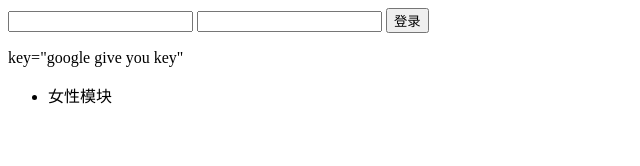
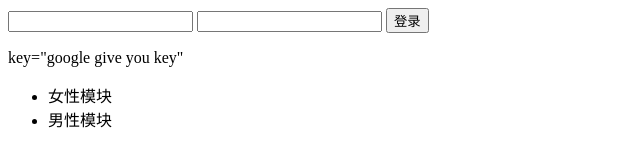
Before and after one commit to Mrslian/jd, a plain HTML site: page index.html in a window 1280 px wide. Shown: the whole page, without its empty margins (0-640 px from the left). Drawn offline with Linux system fonts and the light colour scheme.

Commit message:
增加了男性模块

```diff
--- a/index.html
+++ b/index.html
@@ -14,6 +14,7 @@
     <p>key="google give you key"</p>
     <ul>
         <li>女性模块</li>
+        <li>男性模块</li>
     </ul>
 </body>
 </html>
```
